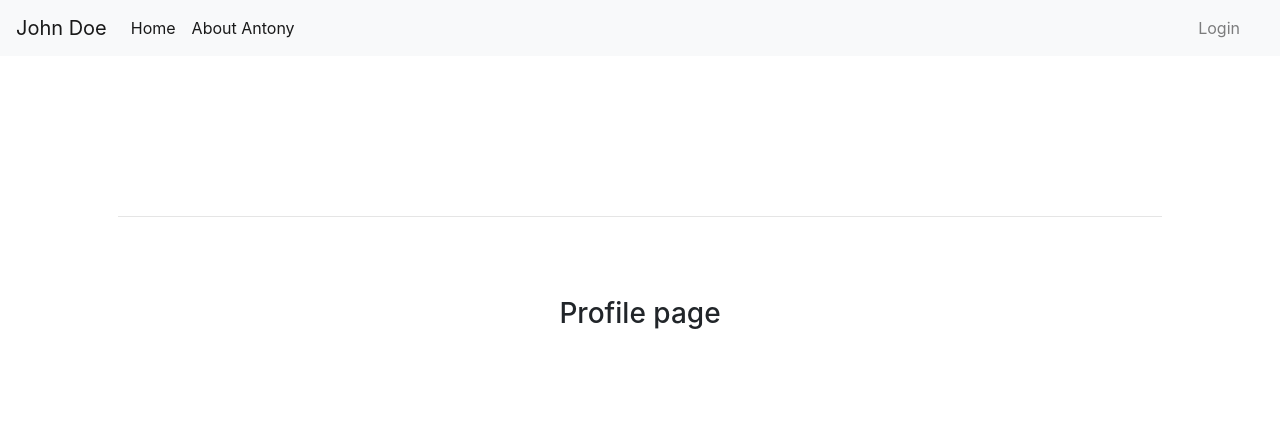
After one commit to AntonyIS/Portfolio, a Flask app: page /profile/Antony in a window 1280 px wide. The commit adds this page. Shown: the top 434 px of the page. Run offline with Flask 2, Linux system fonts and the light colour scheme; parts of the project's set-up code (start-up, migrations or seed data) failed here and were passed over; some libraries are stand-ins or nearby versions.

Commit message:
Edit profile feature

```diff
--- a/app/routes.py
+++ b/app/routes.py
@@ -1,7 +1,7 @@
 from app import app
 from flask import render_template, redirect, url_for
 from flask_login import login_required, login_user, logout_user, current_user
-from app.forms import LoginForm
+from app.forms import LoginForm,UserEditForm
 from app.models import User
 
 # home route
@@ -34,3 +34,42 @@ def login():
 def logout():
 	logout_user()
 	return redirect(url_for('index'))
+
+
+@app.route('/profile/Antony')
+def profile():
+	user = User.query.filter_by(email=app.config['ADMIN_EMAIL']).first()
+	return render_template('profile.html', title='Profile (Antony)')
+
+
+
+@app.route('/profile/edit', methods=['GET','POST'])
+@login_required
+def profile_edit():
+	if current_user.email != app.config['ADMIN_EMAIL']:
+		return redirect(url_for('index'))
+
+	user = User.query.filter_by(email=app.config['ADMIN_EMAIL'])
+	form = UserEditForm()
+	if form.validate_on_submit():
+		user.username = form.username.data
+		user.firstname = form.firstname.data
+		user.lastname = form.lastname.data
+		user.email = form.email.data
+		user.about_me = form.about_me.data
+		user.title = form.title.data
+		user.company = form.company.data
+
+		db.session.commit()
+		return redirect(url_for('profile'))
+
+	elif request.method == 'GET':
+		form.username.data = user.username
+		form.firstname.data = user.firstname
+		form.lastname.data = user.lastname
+		form.email.data = user.email
+		form.about_me.data = user.about_me
+		form.title.data = user.title
+		form.company.data = user.company
+
+	return render_template('profile.html', title='Profile Edit (Antony)', form=form)
--- a/app/templates/includes/_navbar.html
+++ b/app/templates/includes/_navbar.html
@@ -7,6 +7,9 @@
     <ul class="navbar-nav">
       <li class="nav-item active">
         <a class="nav-link" href="#">Home <span class="sr-only">(current)</span></a>
+      </li>
+      <li class="nav-item active">
+        <a class="nav-link" href="{{url_for('profile')}}">About Antony</a>
       </li>
 
     </ul>
@@ -21,7 +24,7 @@
       </li>
       {% else %}
       <li class="nav-item ">
-        <a class="nav-link" href="#">Profile </a>
+        <a class="nav-link" href="{{url_for('profile')}}">Profile </a>
       </li>
       <li class="nav-item ">
         <a class="nav-link" href="{{url_for('logout')}}">Logout </a>
--- /dev/null
+++ b/app/templates/profile.html
@@ -0,0 +1,28 @@
+
+{% extends 'base.html' %}
+
+{% block body  %}
+<section id="section_auth">
+	<div class="container p-5 mb-5">
+		<div class="pt-5 mb-1">
+			<h1 class="text-center pt-5"></h1>
+			<hr>
+
+		</div>
+
+		<div class="pt-5 mb-5">
+			<div class="text-center mb-5">
+
+				<h3 class="pt-3">Profile page</h3>
+				<div class="row">
+					<div class="col-xs-12 col-sm-12 col-md-3 col-lg-3 col-xl-3"></div>
+					<div class="col-xs-12 col-sm-12 col-md-6 col-lg-6 col-xl-6">
+
+					</div>
+					<div class="col-xs-12 col-sm-12 col-md-3 col-lg-3 col-xl-3"></div>
+				</div>
+			</div>
+		</div>
+</div>
+</section>
+{% endblock body  %}
```
Also changed, not shown: app/forms.py (+12 -1 lines).
